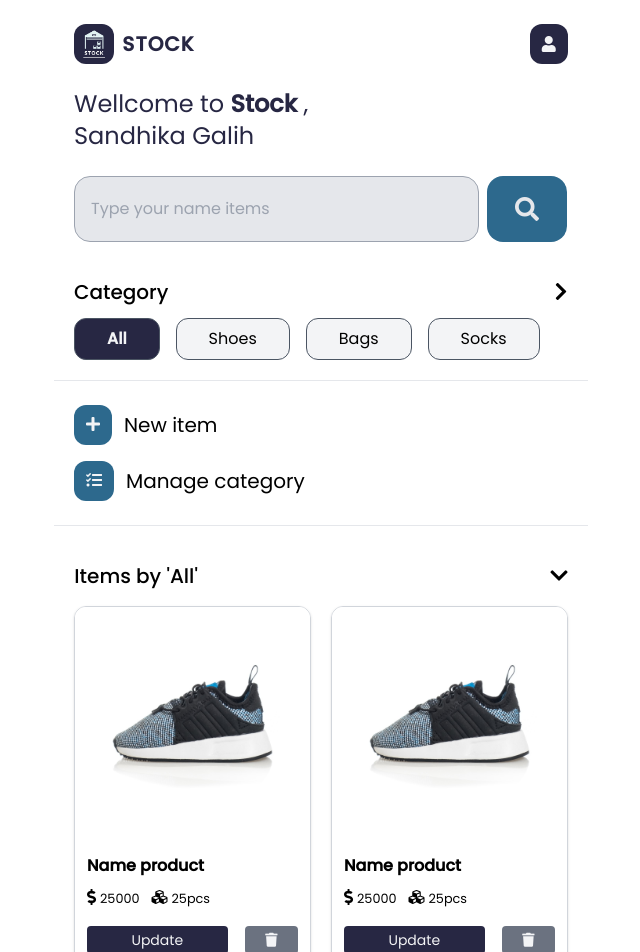
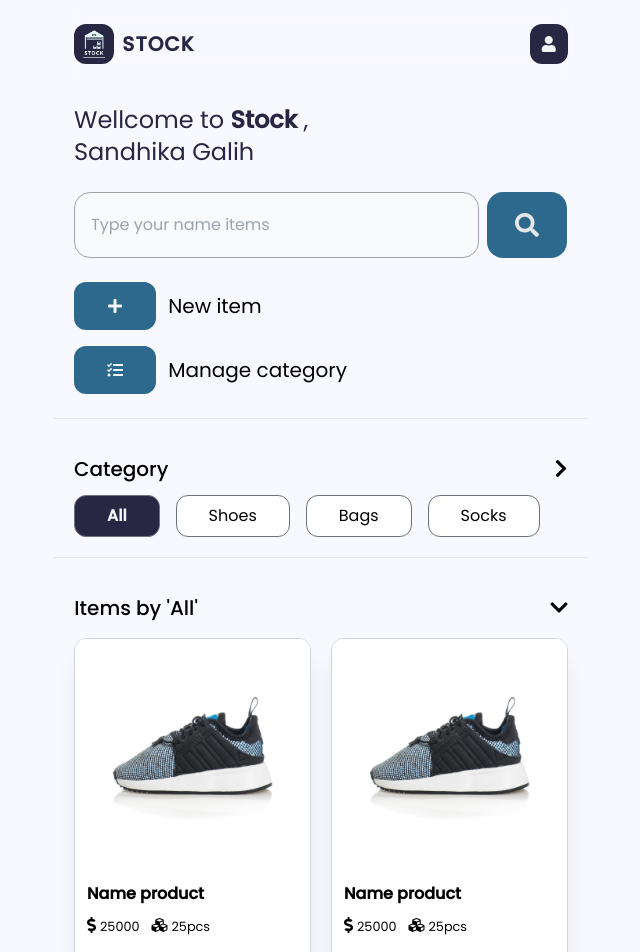
Before and after one commit to or-abdillh/stock-app, a Vue app: page / in a window 1280 px wide. Shown: the top 952 px of the page, without its empty margins (319-959 px from the left). Built offline with nearby package versions, Linux system fonts and the light colour scheme.

Commit message:
Change background color body, change somes color

```diff
--- a/src/components/Card.vue
+++ b/src/components/Card.vue
@@ -6,9 +6,9 @@
       </div>
       <div class="w-full flex flex-wrap justify-between gap-1 mt-4">
          <template v-for="card in 8" :key="card">
-            <div class="show-slide overflow-hidden rounded-xl mb-3 border border-gray-300 shadow" style="max-width: 48%">
+            <div class="show-slide overflow-hidden rounded-xl mb-3 border border-gray-300 shadow-xl" style="max-width: 48%">
                <img class="w-full" src="/product.jpg" alt="product" />
-               <div class="py-3 px-3 mb-3">
+               <div class="pt-2 pb-4 px-3 bg-white">
                   <strong>Name product</strong>
                   <div class="flex mt-2">
                      <span>
--- a/src/components/CategoryBar.vue
+++ b/src/components/CategoryBar.vue
@@ -37,7 +37,7 @@
    }
 
    #category-bar .label {
-      @apply bg-gray-100 px-8 text-center rounded-xl border border-gray-600 py-2;
+      @apply bg-white px-8 text-center rounded-xl border border-gray-500 py-2;
    }
 
 </style>
--- a/src/components/HeaderHome.vue
+++ b/src/components/HeaderHome.vue
@@ -1,7 +1,7 @@
 <template>
    <section class="s-container">
       <div style="z-index: 999" class="fixed top-0 left-0 right-0">
-         <div class="flex justify-between s-container pb-5 w-full lg:w-5/12 md:w-7/12 md:mx-auto bg-white">
+         <div class="header-home-wrapper s-container">
             <div class="flex items-center">
                <img class="rounded-xl" src="/icons/icon-144x144.png" alt="logo-stock" width="40"/>
                <strong class="logo-text text-prussian-blue ml-2 text-xl font-bold">STOCK</strong>
@@ -11,7 +11,7 @@
             </div>
          </div>
       </div>
-      <div class="show-slide mt-16 text-2xl text-prussian-blue">
+      <div class="show-slide mt-20 text-2xl text-prussian-blue">
          <p>Wellcome to <strong>Stock</strong> ,</p>
          <p>Sandhika Galih</p>
       </div>
@@ -24,6 +24,12 @@
    @import "../style/var.css";
    @import "../style/components/container.css";
    @import "../style/components/heading.css";
+
+   .header-home-wrapper {
+      @apply flex justify-between bg-opacity-50 pb-5 w-full lg:w-5/12 md:w-7/12 md:mx-auto;
+      backdrop-filter: blur(12px);
+
+   }
 
 </style>
 
--- a/src/components/Menu.vue
+++ b/src/components/Menu.vue
@@ -24,7 +24,7 @@
    @import "../style/animation.css";
 
    #menu .label {
-      @apply text-gray-100 px-3 py-2 rounded-xl;
+      @apply flex items-center justify-center w-2/12 text-gray-100 px-3 py-4 rounded-xl;
    }
 
    #menu .label-wrapper {
--- a/src/style/components/form.css
+++ b/src/style/components/form.css
@@ -24,7 +24,7 @@
 
 /* All input type text or password style */
 .form-wrapper .form-input input, .form-wrapper .form-group input {
-   @apply bg-gray-200 rounded-2xl border border-gray-400 px-4 py-5;
+   @apply bg-gray-50 rounded-2xl border border-gray-400 px-4 py-5;
 }
 
 /* Button main action on form wrapper */
--- a/src/style/reset.css
+++ b/src/style/reset.css
@@ -16,5 +16,5 @@
 }
 
 body {
-   background: white;
+   background: #F8F8FF;
 }
--- a/src/views/Home.vue
+++ b/src/views/Home.vue
@@ -1,8 +1,8 @@
 <template>
 	<HeaderHome></HeaderHome>
 	<SearchBar></SearchBar>
+	<Menu></Menu>
 	<CategoryBar></CategoryBar>
-	<Menu></Menu>
 	<Card v-on:btn-delete-item="showModalDelete = !showModalDelete" ></Card>
 	<Modal v-on:closeModal="showModalDelete = !showModalDelete" :is-show-modal="showModalDelete"></Modal>
 </template>
--- a/src/views/Profile.vue
+++ b/src/views/Profile.vue
@@ -24,9 +24,9 @@
                </div>
             </div>
 
-            <div class="mt-5">
+            <div class="mt-10">
                <div class="btn-active-label mb-3 duration-300 flex items-center gap-3">
-                  <span class="label bg-green-500">
+                  <span class="label bg-prussian-blue">
                      <i class="fas fa-user-edit"></i>
                   </span>
                   <p class="text-xl">Change name</p>
@@ -65,7 +65,7 @@
    }
 
    #profile .label {
-      @apply w-2/12 text-gray-100 p-3 rounded-xl flex items-center justify-center;
+      @apply w-3/12 text-gray-100 px-3 py-4 rounded-xl flex items-center justify-center;
    }
 </style>
 
```
Also changed, not shown: src/components/Prompt.vue (added).
